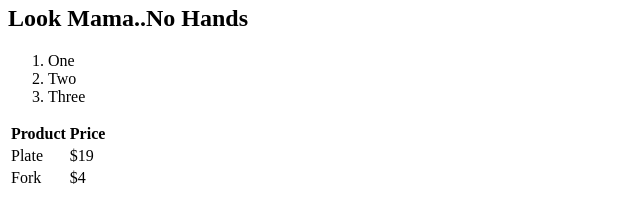
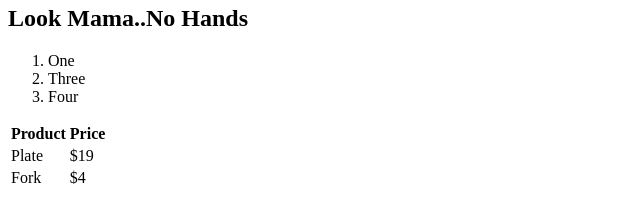
Before and after one commit to CollegeTech1/CollegeTech1.github.io, a plain HTML site: page index.html in a window 1280 px wide. Shown: the part 217-438 px from the top of the page, 0-640 px from the left. Drawn offline with Linux system fonts and the light colour scheme.

Commit message:
Added 4
Changed the coding on the list (included 4) .

```diff
--- a/index.html
+++ b/index.html
@@ -13,8 +13,8 @@
   <h2>Look Mama..No Hands</h2>
   <ol>
     <li>One</li>
-    <li>Two</li>
     <li>Three</li>
+    <li>Four</li>
   </ol>
   <table>
     <tr>
```
